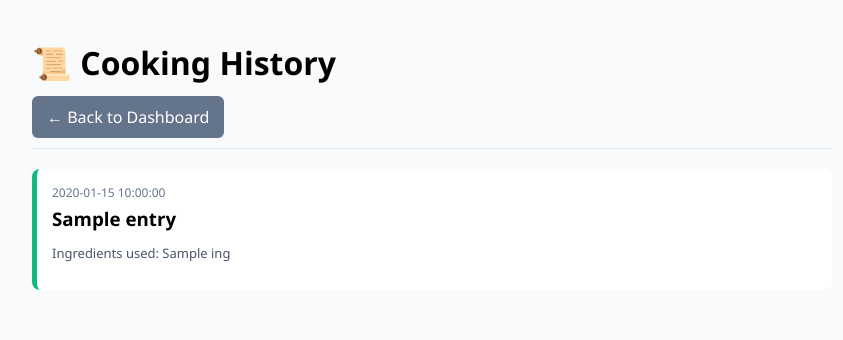
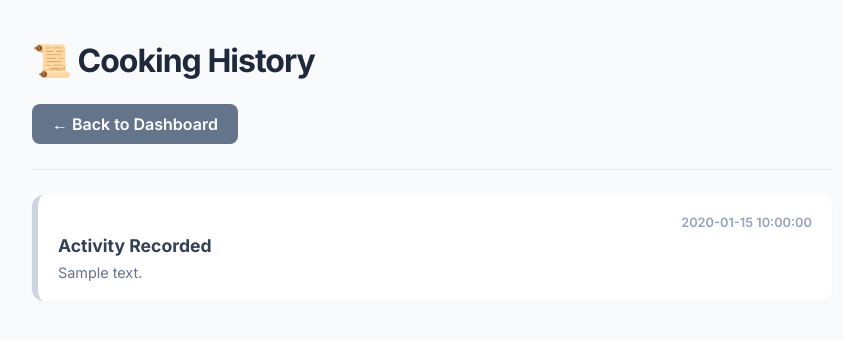
Before and after one commit to Bissapinho/Receipt-Analyzer-RecipeSuggestions, a Flask app: template templates/history.html in a window 1280 px wide. Shown: the top 340 px of the page, without its empty margins (208-1051 px from the left). Run offline with Flask 3, Linux system fonts and the light colour scheme; the template is opened without the code that fills it: most values are stand-ins (such as "Sample title", 1, 10 or a date in 2020).

Commit message:
Update history.html

```diff
--- a/templates/history.html
+++ b/templates/history.html
@@ -2,29 +2,69 @@
 <html lang="en">
 <head>
     <meta charset="UTF-8">
-    <title>MySmartFridge - Cooking History</title>
+    <title>Activity Log - MySmartFridge</title>
     <style>
-        body { font-family: 'Segoe UI', sans-serif; max-width: 800px; margin: auto; padding: 20px; background: #f8fafc; }
-        .history-card { background: white; border-radius: 8px; padding: 15px; margin-bottom: 10px; border-left: 5px solid #10b981; }
-        .btn { padding: 10px 15px; border-radius: 6px; background: #64748b; color: white; text-decoration: none; }
-        .date { color: #64748b; font-size: 12px; }
+        @import url('https://fonts.googleapis.com/css2?family=Inter:wght@400;600;700&display=swap');
+
+        body { font-family: 'Inter', sans-serif; max-width: 800px; margin: auto; padding: 20px; background: #f8fafc; color: #1e293b; }
+
+        /* Modern Card with dynamic border color */
+        .history-card {
+            background: white; border-radius: 12px; padding: 20px; margin-bottom: 12px;
+            border-left: 6px solid #cbd5e1; box-shadow: 0 2px 4px rgba(0,0,0,0.02);
+            position: relative;
+        }
+
+        /* Border colors based on activity type */
+        .border-scan { border-left-color: #10b981; } /* Green for Adding Stock */
+        .border-cook { border-left-color: #3b82f6; } /* Blue for Cooking */
+        .border-clear { border-left-color: #ef4444; } /* Red for Clearing Data */
+
+        .btn {
+            padding: 10px 20px; border-radius: 8px; background: #64748b;
+            color: white; text-decoration: none; display: inline-block; font-weight: 600;
+        }
+        .btn:hover { background: #475569; }
+
+        .date { color: #94a3b8; font-size: 0.8rem; font-weight: 600; text-align: right; margin-bottom: 5px; }
+        h1 { font-size: 2rem; margin-bottom: 1.5rem; letter-spacing: -1px; }
+        hr { margin: 25px 0; border: 0; border-top: 1px solid #e2e8f0; }
+
+        .action-title { margin: 0; font-size: 1.1rem; color: #334155; display: flex; align-items: center; gap: 8px; }
+        .action-desc { font-size: 0.9rem; color: #64748b; margin: 8px 0 0 0; }
     </style>
 </head>
 <body>
     <h1>📜 Cooking History</h1>
     <a href="/" class="btn">← Back to Dashboard</a>
-    <hr style="margin: 20px 0; border: 0; border-top: 1px solid #e2e8f0;">
+    <hr>
 
-    {% if history %}
-        {% for entry in history %}
-        <div class="history-card">
-            <div class="date">{{ entry.date }}</div>
-            <h3 style="margin: 5px 0;">{{ entry.name }}</h3>
-            <p style="font-size: 13px; color: #475569;">Ingredients used: {{ entry.ingredients | join(', ') }}</p>
+    {% if logs %}
+        {% for log in logs %}
+        <div class="history-card
+            {% if log.type == 'SCAN' %}border-scan
+            {% elif log.type == 'COOK' %}border-cook
+            {% elif log.type == 'CLEAR' %}border-clear
+            {% endif %}">
+
+            <div class="date">{{ log.time }}</div>
+
+            <h3 class="action-title">
+                {% if log.type == 'SCAN' %} 📷 Stock Updated
+                {% elif log.type == 'COOK' %} 👨‍🍳 Meal Cooked
+                {% elif log.type == 'CLEAR' %} 🗑️ Inventory Cleared
+                {% else %} Activity Recorded
+                {% endif %}
+            </h3>
+
+            <p class="action-desc">{{ log.desc }}</p>
         </div>
         {% endfor %}
     {% else %}
-        <p>No cooking history yet. Accept a recipe to see it here!</p>
+        <div style="text-align: center; padding: 60px; color: #94a3b8;">
+            <div style="font-size: 3rem; margin-bottom: 1rem;">📭</div>
+            <p>Your history is currently empty.<br>Start using your kitchen to see updates here!</p>
+        </div>
     {% endif %}
 </body>
 </html>
```
